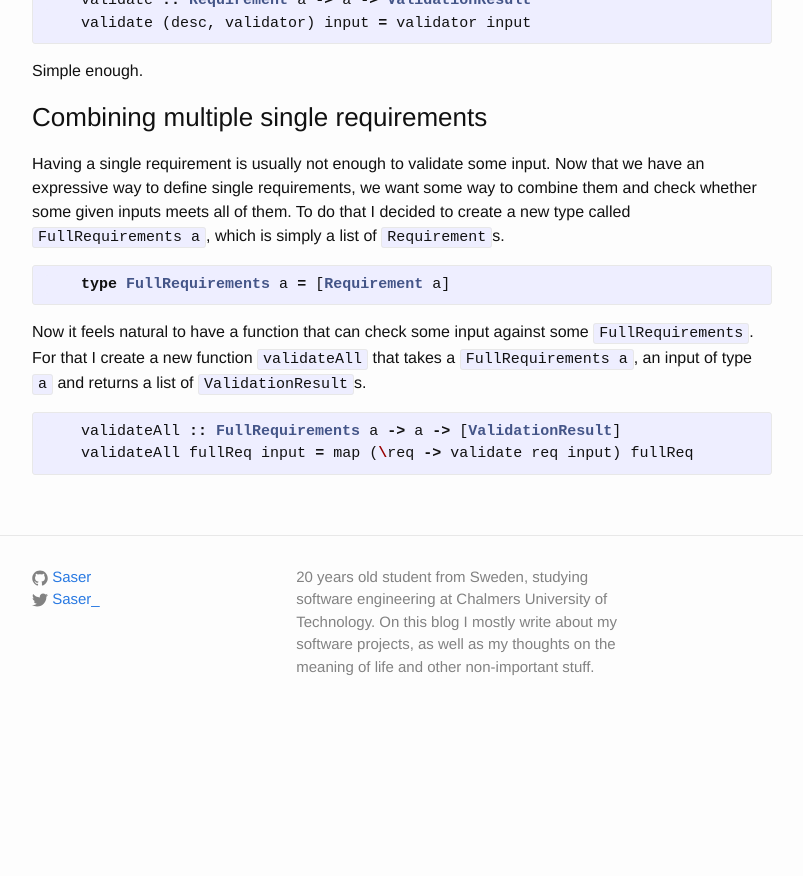
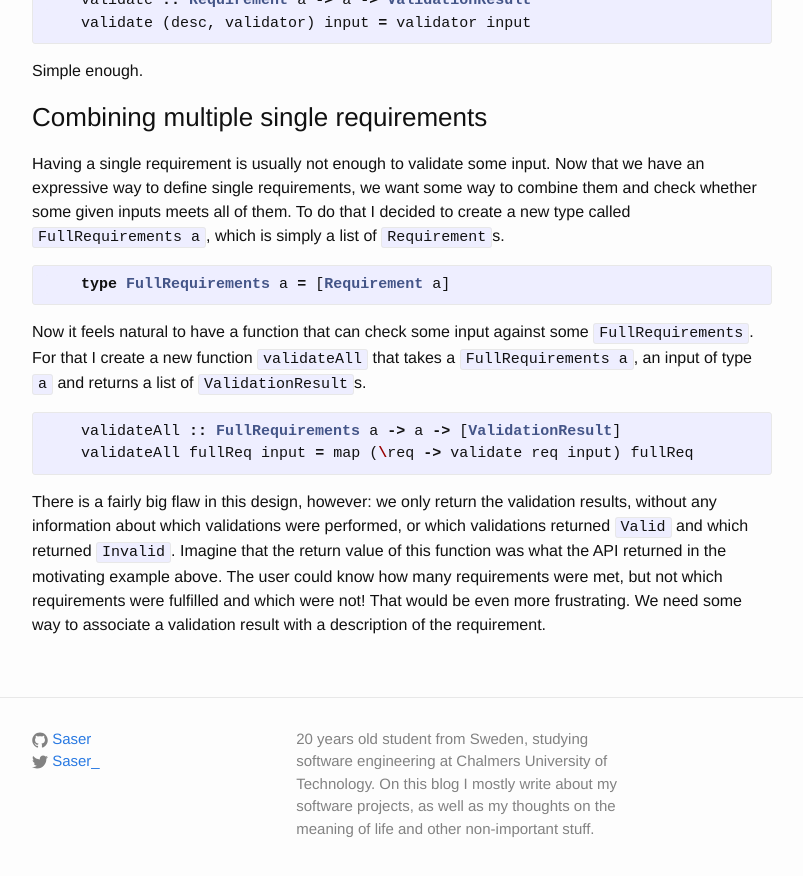
Before and after one commit to Saser/saser.github.io, a Jekyll site: the page built from _posts/2015-12-12-input-validation-using-haskell.md, in a window 1280 px wide and 900 px high, scrolled down 4110 px. Shown: the top 876 px of the window, without its empty margins (238-1041 px from the left). Built offline with Jekyll 4.4.1, drawn with Linux system fonts in a browser that asks for light colours; before the commit the page ends 4848 px from its top, so only the background shows below that.

Commit message:
Explain flaw in current multiple requirements validation design

```diff
--- a/_posts/2015-12-12-input-validation-using-haskell.md
+++ b/_posts/2015-12-12-input-validation-using-haskell.md
@@ -162,3 +162,5 @@ Now it feels natural to have a function that can check some input against some `
     validateAll :: FullRequirements a -> a -> [ValidationResult]
     validateAll fullReq input = map (\req -> validate req input) fullReq
 {% endhighlight %}
+
+There is a fairly big flaw in this design, however: we only return the validation results, without any information about which validations were performed, or which validations returned `Valid` and which returned `Invalid`. Imagine that the return value of this function was what the API returned in the motivating example above. The user could know how many requirements were met, but not which requirements were fulfilled and which were not! That would be even more frustrating. We need some way to associate a validation result with a description of the requirement.
```
